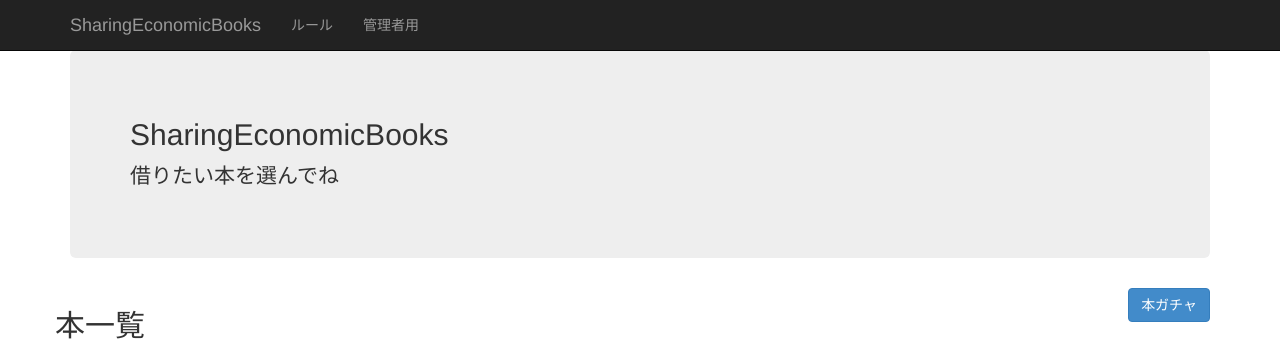
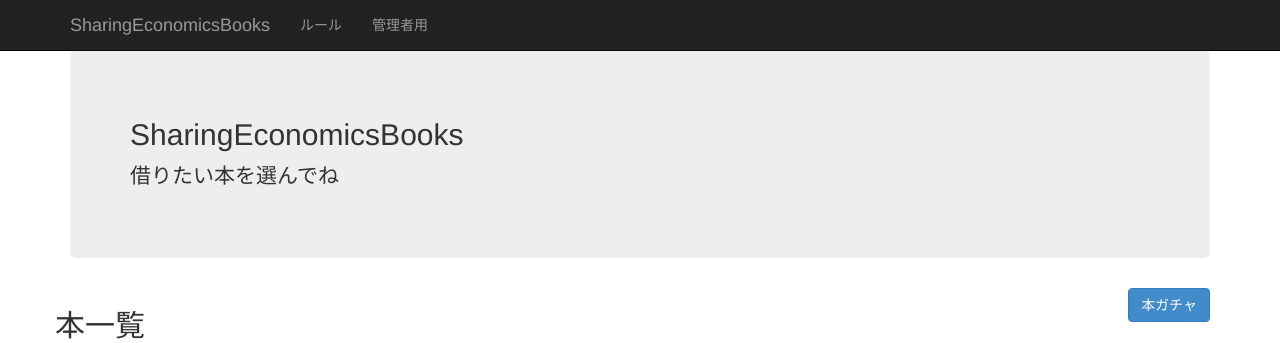
Before and after one commit to kuroda0722/asahi-booksharing, a Flask app: page / in a window 1280 px wide. Shown: the top 343 px of the page. Run offline with Flask 2, Linux system fonts and the light colour scheme; data that the repository does not hold is empty; some libraries are stand-ins or nearby versions.

Commit message:
Add files via upload

```diff
--- a/templates/index.html
+++ b/templates/index.html
@@ -3,7 +3,7 @@
 {% block content %}
 
     <div class="jumbotron">
-        <h2>SharingEconomicBooks</h2>
+        <h2>SharingEconomicsBooks</h2>
         <p class="lead">借りたい本を選んでね</p>
     </div>
 
--- a/templates/layout.html
+++ b/templates/layout.html
@@ -18,7 +18,7 @@
                     <span class="icon-bar"></span>
                     <span class="icon-bar"></span>
                 </button>
-                <a href="/" class="navbar-brand">SharingEconomicBooks</a>
+                <a href="/" class="navbar-brand">SharingEconomicsBooks</a>
             </div>
             <div class="navbar-collapse collapse">
                 <ul class="nav navbar-nav">
```
